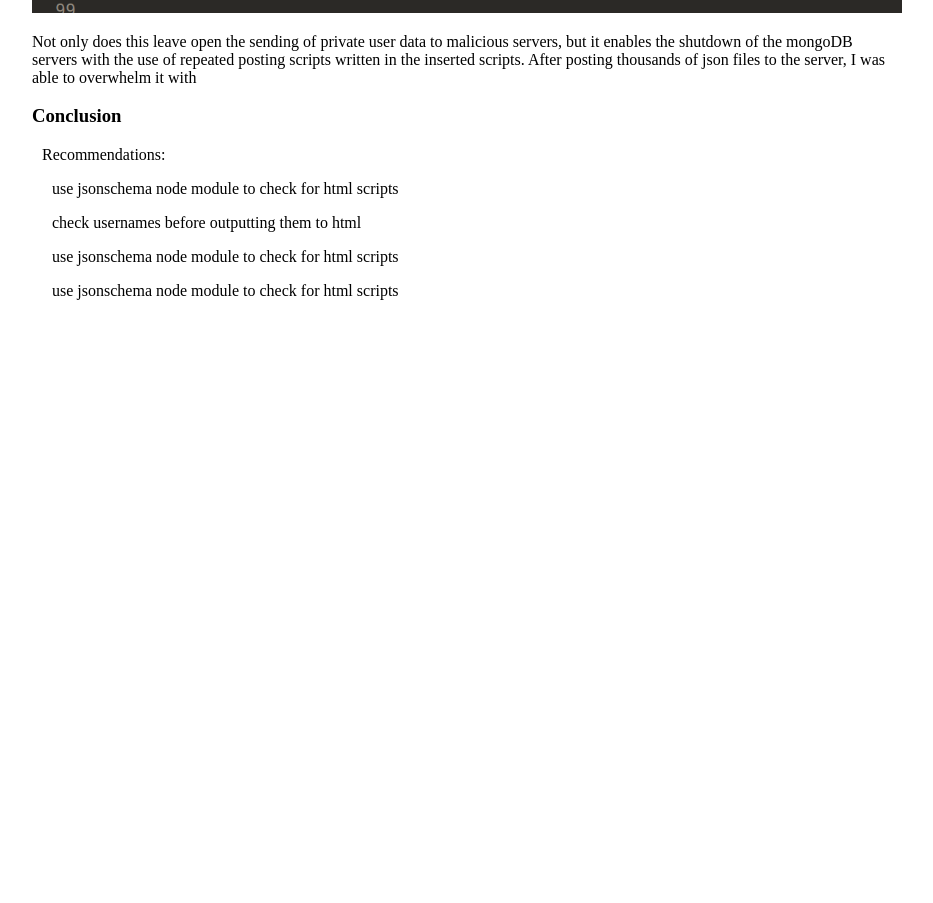
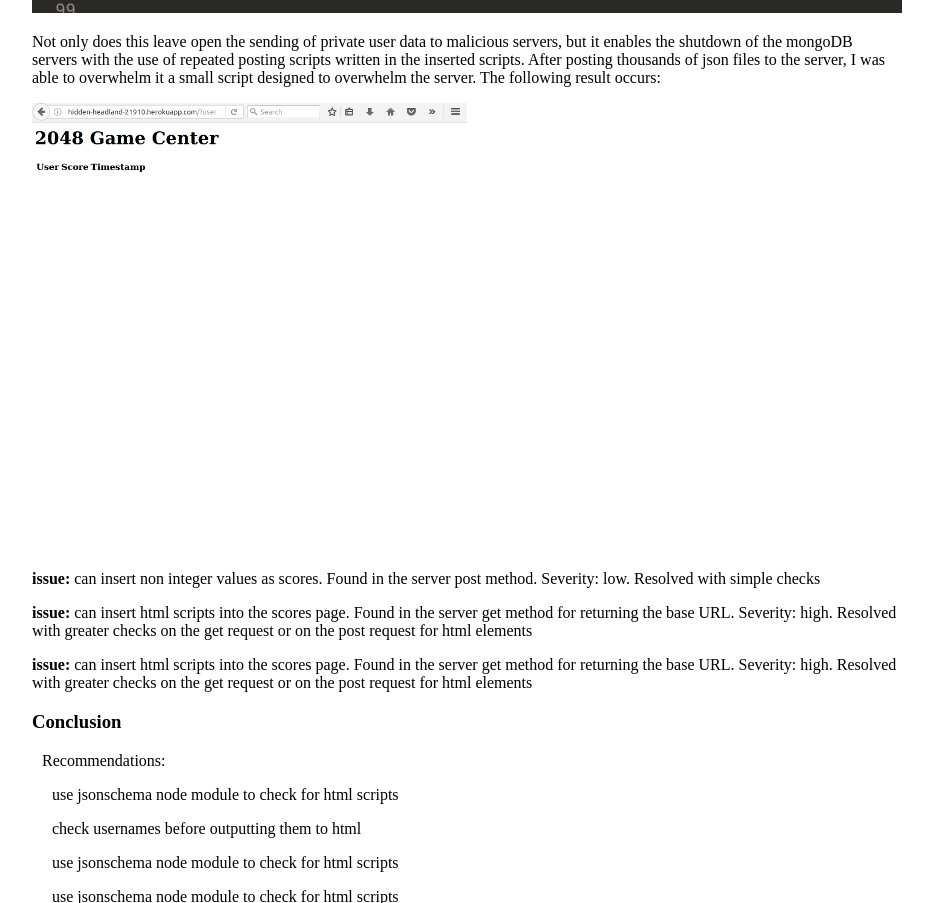
Before and after one commit to asteph06/comp20-astephens, a plain HTML site: page security/index.html in a window 1280 px wide. Shown: the part 1718-2621 px from the top of the page, without its empty margins (178-1111 px from the left). Before the commit the page ends 2034 px from the top, so only its background shows below. Drawn offline with Linux system fonts and the light colour scheme.

Commit message:
adding additional info

```diff
--- a/security/index.html
+++ b/security/index.html
@@ -78,8 +78,24 @@
 			 	 to malicious servers, but it enables the shutdown of the mongoDB
 			 	 servers with the use of repeated posting scripts written in the
 			 	 inserted scripts. After posting thousands of json files to the
-			 	 server, I was able to overwhelm it with
+			 	 server, I was able to overwhelm it a small script designed to overwhelm the server. The following result occurs:
+				<p></p>
+				<img id="bioImage" src="overloaded_server.png" alt="overloaded server scores page" height="50%" width="50%">
+			 	<p></p>
+			 	<p><b>issue:</b> can insert non integer values as scores. Found in the
+			 	server post method. Severity: low. Resolved with simple checks</p>
+			 	<p><b>issue:</b> can insert html scripts into the scores page. Found in
+			 	the server get method for returning the base URL. Severity: high.
+			 	Resolved with greater checks on the get request or on the post
+			 	 request for html elements </p>
+			 	<p>
 
+			 	<p><b>issue:</b> can insert html scripts into the scores page.
+			 	Found in
+			 	the server get method for returning the base URL. Severity: high.
+			 	Resolved with greater checks on the get request or on the post
+			 	 request for html elements </p>
+			 	<p>
 		 </div>
 		 <div class="Conclusion">
 			 <h3>
```
